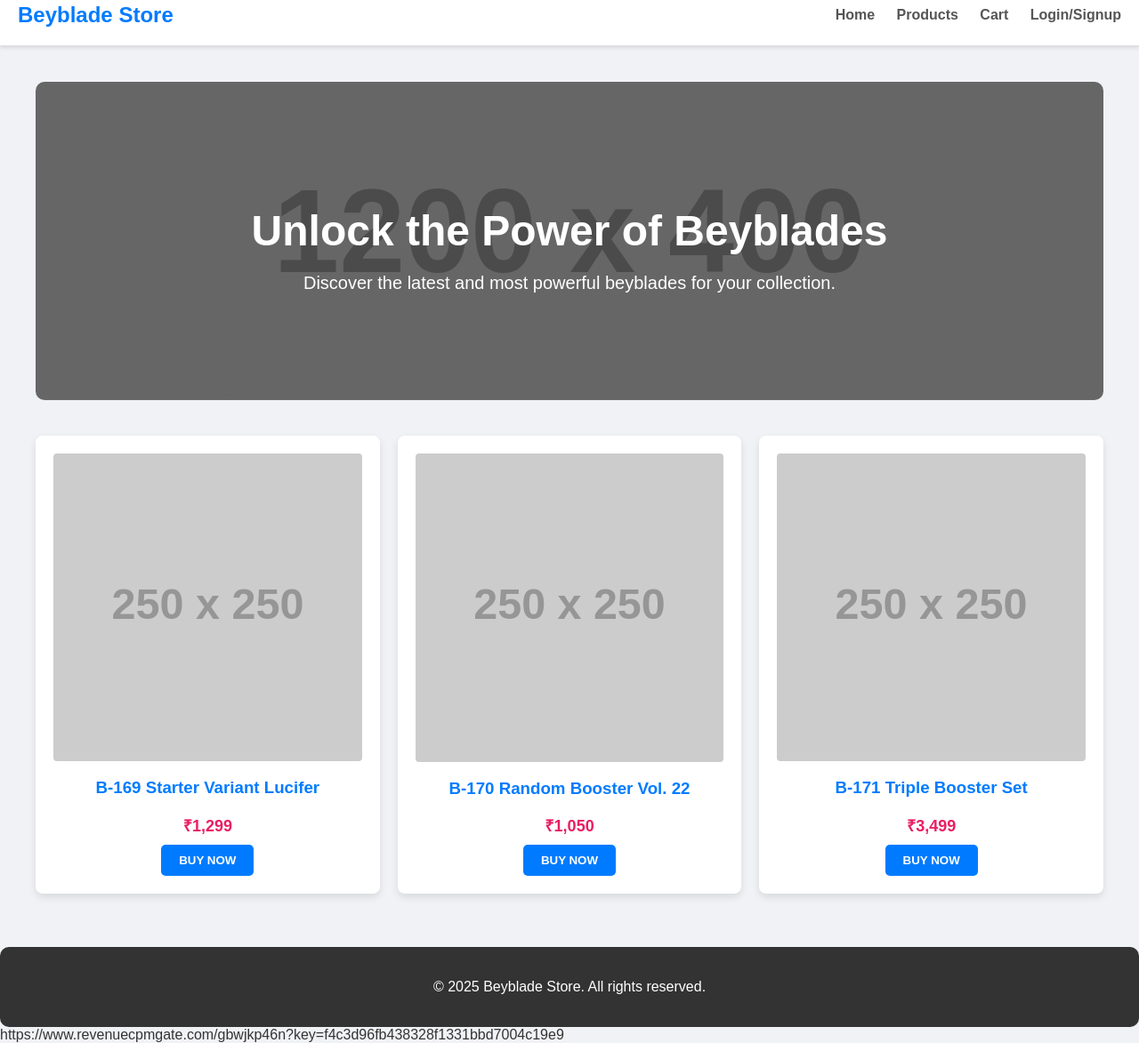
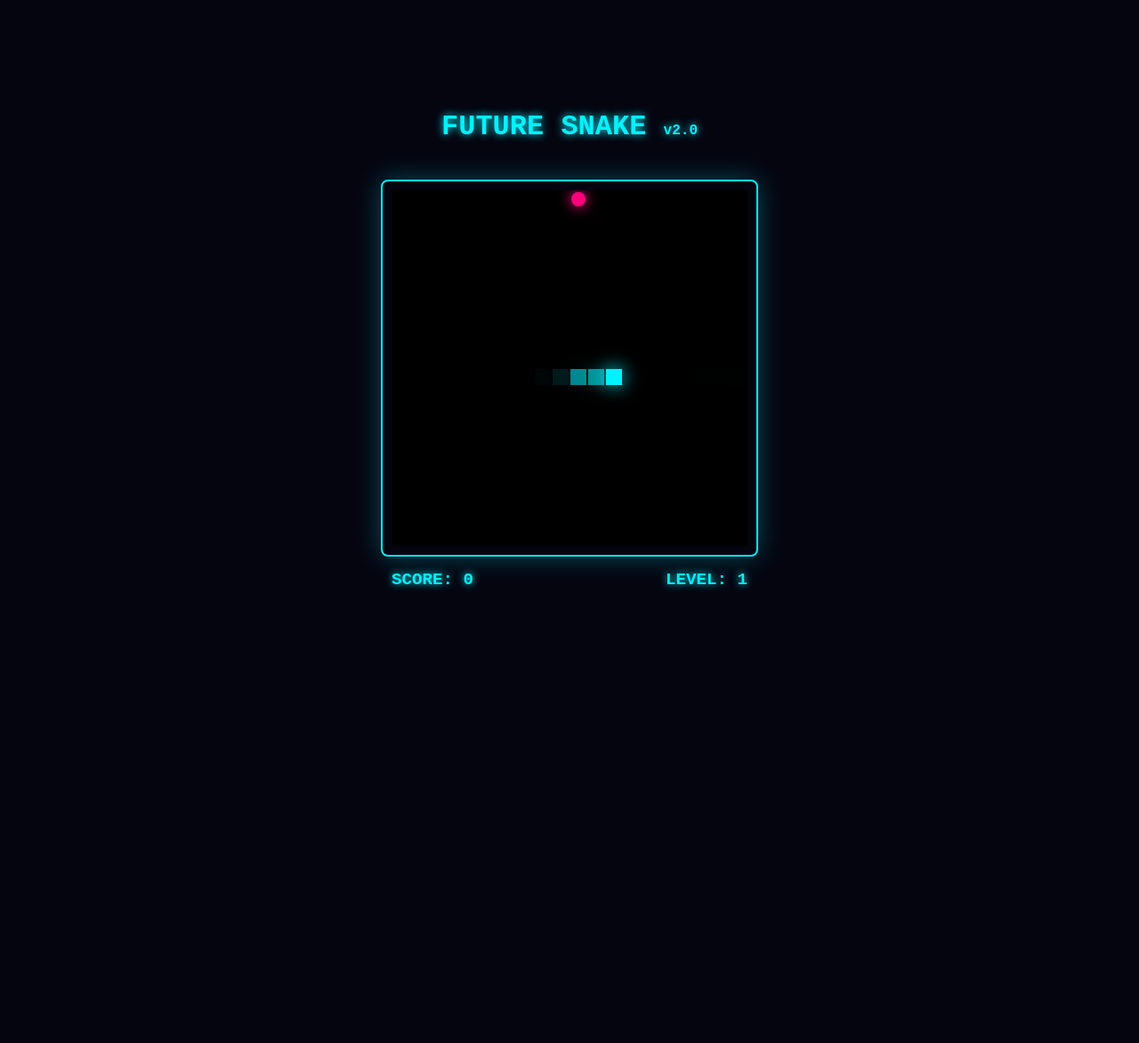
Before and after one commit to Deviljatt22/my-new-snake, a plain HTML site: page index.html in a window 1280 px wide. Shown: the part 17-1190 px from the top of the page at 89% size. After the commit the page ends 800 px from the top, so only its background shows below. Drawn offline with Linux system fonts and the light colour scheme; placeholder pictures from the web are drawn by us.

Commit message:
Add files via upload

```diff
--- a/index.html
+++ b/index.html
@@ -1,191 +1,204 @@
  <!DOCTYPE html>
 <html lang="en">
 <head>
-
-<script type='text/javascript' src='//pl27216497.revenuecpmgate.com/b4/4d/ed/b44ded0a5e48eedea96a8a8e598c2d78.js'></script>    <meta charset="UTF-8">
+    <meta charset="UTF-8">
     <meta name="viewport" content="width=device-width, initial-scale=1.0">
-    <title>Beyblade e-commerce App</title>
+    <title>Future Snake Pro | Kotlin-Style JS</title>
     <style>
-        /* General Styles */
-        body {
-            font-family: Arial, sans-serif;
-            margin: 0;
-            padding: 0;
-            background-color: #f0f2f5;
-            color: #333;
-        }
-        .container {
-            max-width: 1200px;
-            margin: 0 auto;
-            padding: 20px;
+        :root {
+            --neon-blue: #00f2ff;
+            --neon-pink: #ff007b;
+            --bg-dark: #050510;
         }
 
-        /* Header */
-        header {
-            background-color: #fff;
-            padding: 20px;
-            border-bottom: 1px solid #ddd;
+        body {
+            background-color: var(--bg-dark);
+            color: var(--neon-blue);
+            font-family: 'Courier New', Courier, monospace;
+            display: flex;
+            flex-direction: column;
+            align-items: center;
+            justify-content: center;
+            height: 100vh;
+            margin: 0;
+            overflow: hidden;
+        }
+
+        .header {
+            text-align: center;
+            margin-bottom: 20px;
+            text-shadow: 0 0 10px var(--neon-blue);
+        }
+
+        #game-container {
+            position: relative;
+            padding: 10px;
+            border: 2px solid var(--neon-blue);
+            box-shadow: 0 0 30px rgba(0, 242, 255, 0.3);
+            border-radius: 8px;
+        }
+
+        canvas {
+            display: block;
+            background: #000;
+        }
+
+        .stats-panel {
             display: flex;
             justify-content: space-between;
-            align-items: center;
-            box-shadow: 0 2px 4px rgba(0,0,0,0.1);
-        }
-        .logo {
-            font-size: 24px;
+            width: 400px;
+            margin-top: 15px;
             font-weight: bold;
-            color: #007bff;
-        }
-        .nav-links a {
-            text-decoration: none;
-            color: #555;
-            margin-left: 20px;
-            font-weight: bold;
-        }
-        .nav-links a:hover {
-            color: #007bff;
+            font-size: 1.2rem;
         }
 
-        /* Hero Section */
-        .hero {
-            background: linear-gradient(rgba(0,0,0,0.5), rgba(0,0,0,0.5)), url('https://via.placeholder.com/1200x400.png?text=Beyblade+Collection');
-            background-size: cover;
-            background-position: center;
-            color: #fff;
-            text-align: center;
-            padding: 100px 20px;
-            border-radius: 10px;
-            margin-top: 20px;
+        .glow-text {
+            text-shadow: 0 0 8px var(--neon-blue);
         }
-        .hero h1 {
-            font-size: 48px;
-            margin-bottom: 10px;
-        }
-        .hero p {
-            font-size: 20px;
+    </style>
+</head>
+<body>
+
+    <div class="header">
+        <h1>FUTURE SNAKE <small style="font-size: 0.5em;">v2.0</small></h1>
+    </div>
+
+    <div id="game-container">
+        <canvas id="snakeGame" width="400" height="400"></canvas>
+    </div>
+
+    <div class="stats-panel">
+        <div class="glow-text">SCORE: <span id="score">0</span></div>
+        <div class="glow-text">LEVEL: <span id="level">1</span></div>
+    </div>
+
+    <script>
+        // Game Logic in Clean Class-based Structure (Kotlin-style)
+        class GameEngine {
+            constructor() {
+                this.canvas = document.getElementById("snakeGame");
+                this.ctx = this.canvas.getContext("2d");
+                this.gridSize = 20;
+                this.tileCount = 20;
+
+                this.reset();
+                this.setupControls();
             }
 
-        /* Product Grid */
-        .product-grid {
-            display: grid;
-            grid-template-columns: repeat(auto-fit, minmax(250px, 1fr));
-            gap: 20px;
-            margin-top: 40px;
-        }
-        .product-card {
-            background-color: #fff;
-            padding: 20px;
-            border-radius: 8px;
-            box-shadow: 0 4px 8px rgba(0,0,0,0.1);
-            text-align: center;
-        }
-        .product-card img {
-            width: 100%;
-            height: auto;
-            border-radius: 4px;
-            margin-bottom: 15px;
-        }
-        .product-card h3 {
-            margin-top: 0;
-            color: #007bff;
-        }
-        .product-card .price {
-            font-weight: bold;
-            color: #e91e63;
-            font-size: 18px;
-            margin-bottom: 10px;
-        }
-        .buy-button {
-            background-color: #007bff;
-            color: #fff;
-            border: none;
-            padding: 10px 20px;
-            border-radius: 5px;
-            cursor: pointer;
-            text-transform: uppercase;
-            font-weight: bold;
-        }
-        .buy-button:hover {
-            background-color: #0056b3;
+            reset() {
+                this.snake = [{x: 10, y: 10}, {x: 9, y: 10}, {x: 8, y: 10}];
+                this.food = {x: 5, y: 5};
+                this.dx = 1;
+                this.dy = 0;
+                this.score = 0;
+                this.level = 1;
+                this.speed = 120; // Initial speed in ms
+                this.isPaused = false;
+
+                this.updateUI();
+                this.spawnFood();
             }
 
-        /* Footer */
-        footer {
-            text-align: center;
-            padding: 20px;
-            background-color: #333;
-            color: #fff;
-            margin-top: 40px;
-            border-radius: 10px;
+            setupControls() {
+                document.addEventListener("keydown", (e) => {
+                    const keys = { 37: [-1, 0], 38: [0, -1], 39: [1, 0], 40: [0, 1] };
+                    if (keys[e.keyCode]) {
+                        const [newDx, newDy] = keys[e.keyCode];
+                        // Prevent 180-degree turns
+                        if (newDx !== -this.dx && newDy !== -this.dy) {
+                            this.dx = newDx;
+                            this.dy = newDy;
+                        }
+                    }
+                });
             }
 
-    </style>
-</head>
-<script type="text/javascript">
-	atOptions = {
-		'key' : 'ae71b3e6fc8b6e609790766ade474fbe',
-		'format' : 'iframe',
-		'height' : 50,
-		'width' : 320,
-		'params' : {}
+            spawnFood() {
+                this.food = {
+                    x: Math.floor(Math.random() * this.tileCount),
+                    y: Math.floor(Math.random() * this.tileCount)
                 };
+            }
+
+            draw() {
+                // 1. Clear Canvas with slight fade for motion blur
+                this.ctx.fillStyle = "rgba(0, 0, 0, 0.8)";
+                this.ctx.fillRect(0, 0, this.canvas.width, this.canvas.height);
+
+                // 2. Draw Food (Neon Pulse)
+                this.ctx.shadowBlur = 15;
+                this.ctx.shadowColor = "#ff007b";
+                this.ctx.fillStyle = "#ff007b";
+                this.ctx.beginPath();
+                this.ctx.arc(this.food.x * this.gridSize + 10, this.food.y * this.gridSize + 10, 8, 0, Math.PI * 2);
+                this.ctx.fill();
+
+                // 3. Draw Snake
+                this.snake.forEach((part, index) => {
+                    const isHead = index === 0;
+                    this.ctx.shadowBlur = isHead ? 20 : 0;
+                    this.ctx.shadowColor = "#00f2ff";
+                    this.ctx.fillStyle = isHead ? "#00f2ff" : "rgba(0, 242, 255, 0.5)";
+
+                    this.ctx.fillRect(
+                        part.x * this.gridSize + 1,
+                        part.y * this.gridSize + 1,
+                        this.gridSize - 2,
+                        this.gridSize - 2
+                    );
+                });
+                this.ctx.shadowBlur = 0;
+            }
+
+            update() {
+                const head = { x: this.snake[0].x + this.dx, y: this.snake[0].y + this.dy };
+
+                // Collision Detection (Walls)
+                if (head.x < 0 || head.x >= this.tileCount || head.y < 0 || head.y >= this.tileCount) {
+                    return this.gameOver();
+                }
+
+                // Collision Detection (Self)
+                if (this.snake.some(p => p.x === head.x && p.y === head.y)) {
+                    return this.gameOver();
+                }
+
+                this.snake.unshift(head);
+
+                // Check Food
+                if (head.x === this.food.x && head.y === this.food.y) {
+                    this.score += 10;
+                    if (this.score % 50 === 0) {
+                        this.level++;
+                        this.speed = Math.max(50, this.speed - 10); // Faster!
+                    }
+                    this.updateUI();
+                    this.spawnFood();
+                } else {
+                    this.snake.pop();
+                }
+            }
+
+            updateUI() {
+                document.getElementById("score").innerText = this.score;
+                document.getElementById("level").innerText = this.level;
+            }
+
+            gameOver() {
+                alert(`MISSION FAILED!\nFinal Score: ${this.score}\nLevel Reached: ${this.level}`);
+                this.reset();
+            }
+
+            run() {
+                this.update();
+                this.draw();
+                setTimeout(() => this.run(), this.speed);
+            }
+        }
+
+        // Initialize Game
+        const game = new GameEngine();
+        game.run();
     </script>
-<script type="text/javascript" src="//www.highperformanceformat.com/ae71b3e6fc8b6e609790766ade474fbe/invoke.js"></script>
-<body>
-
-    <header>
-        <div class="logo">Beyblade Store</div>
-        <nav class="nav-links">
-            <a href="#">Home</a>
-            <a href="#">Products</a>
-            <a href="#">Cart</a>
-            <a href="#">Login/Signup</a>
-        </nav>
-    </header>
-
-    <main class="container">
-        <section class="hero">
-            <h1>Unlock the Power of Beyblades</h1>
-            <p>Discover the latest and most powerful beyblades for your collection.</p>
-        </section>
-
-        <section class="product-grid">
-            <div class="product-card">
-                <img src="https://via.placeholder.com/250x250.png?text=B-169+Starter+Variant+Lucifer" alt="B-169 Starter Variant Lucifer">
-                <h3>B-169 Starter Variant Lucifer</h3>
-                <p class="price">₹1,299</p>
-                <button class="buy-button">Buy Now</button>
-            </div>
-
-            <div class="product-card">
-                <img src="https://via.placeholder.com/250x250.png?text=B-170+Random+Booster+Vol.+22" alt="B-170 Random Booster Vol. 22">
-                <h3>B-170 Random Booster Vol. 22</h3>
-                <p class="price">₹1,050</p>
-                <button class="buy-button">Buy Now</button>
-            </div>
-
-            <div class="product-card">
-                <img src="https://via.placeholder.com/250x250.png?text=B-171+Triple+Booster" alt="B-171 Triple Booster Set">
-                <h3>B-171 Triple Booster Set</h3>
-                <p class="price">₹3,499</p>
-                <button class="buy-button">Buy Now</button>
-            </div>
-
-            </section>
-    </main>
-<script type="text/javascript">
-	atOptions = {
-		'key' : 'ae71b3e6fc8b6e609790766ade474fbe',
-		'format' : 'iframe',
-		'height' : 50,
-		'width' : 320,
-		'params' : {}
-	};
-</script>
-<script type="text/javascript" src="//www.highperformanceformat.com/ae71b3e6fc8b6e609790766ade474fbe/invoke.js"></script>
-
-    <footer>
-        <p>&copy; 2025 Beyblade Store. All rights reserved.</p>
-    </footer>
-https://www.revenuecpmgate.com/gbwjkp46n?key=f4c3d96fb438328f1331bbd7004c19e9
 </body>
 </html>
```
Lines whose indentation alone changed are shown as unchanged.
